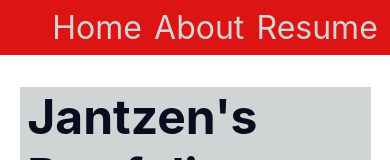
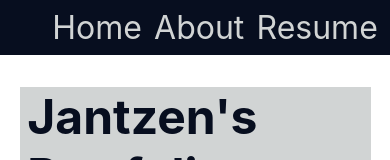
Before and after one commit to Jantzen-E/react-portfolio, a React (Create React App) app: page / in a window 390 px wide. Shown: the top 160 px of the page. Built offline with nearby package versions, Linux system fonts and the light colour scheme.

Commit message:
responsive design

```diff
--- a/src/Responsive.css
+++ b/src/Responsive.css
@@ -1,7 +1,7 @@
 @media screen and (max-width: 1295px) {
-    .navbar {
+    /* .navbar {
         background-color: crimson;
-    }
+    } */
 
     /* .flex-grid.col {
         width: 48%;
@@ -70,9 +70,9 @@
 }
 
 @media screen and (max-width: 1030px) {
-    .navbar {
+    /* .navbar {
         background-color: rgb(220, 183, 20);
-    }
+    } */
 
     .flex-grid {
         display: flex;
@@ -122,9 +122,9 @@
 }
 
 @media screen and (max-width: 1020px) {
-    .navbar {
+    /* .navbar {
         background-color: rgb(43, 220, 20);
-    }
+    } */
 
     .col1 {
         width: 37.5em;
@@ -168,9 +168,9 @@
 }
 
 @media screen and (max-width: 1020px) {
-    .navbar {
+    /* .navbar {
         background-color: rgb(23, 20, 220);
-    }
+    } */
 
     .col1 {
         width: 37em;
@@ -214,9 +214,9 @@
 }
 
 @media screen and (max-width: 1020px) {
-    .navbar {
+    /* .navbar {
         background-color: rgb(203, 20, 220);
-    }
+    } */
 
     .col1 {
         width: 36em;
@@ -260,9 +260,9 @@
 }
 
 @media screen and (max-width: 970px) {
-    .navbar {
+    /* .navbar {
         background-color: rgb(20, 220, 193);
-    }
+    } */
 
     .col1 {
         width: 30em;
@@ -306,9 +306,9 @@
 }
 
 @media screen and (max-width: 820px) {
-    .navbar {
+    /* .navbar {
         background-color: rgb(220, 20, 20);
-    }
+    } */
 
     .col1 {
         width: 27em;
@@ -361,9 +361,9 @@
 }
 
 @media screen and (max-width: 730px) {
-    .navbar {
+    /* .navbar {
         background-color: rgb(220, 150, 20);
-    }
+    } */
 
     .col1 {
         width: 24em;
@@ -407,9 +407,9 @@
 }
 
 @media screen and (max-width: 650px) {
-    .navbar {
+    /* .navbar {
         background-color: rgb(117, 220, 20);
-    }
+    } */
 
     h1 {
         font-size: 3em;
@@ -465,9 +465,9 @@
 }
 
 @media screen and (max-width: 580px) {
-    .navbar {
+    /* .navbar {
         background-color: rgb(220, 20, 20);
-    }
+    } */
 
     .col1 {
         width: 16em;
```
